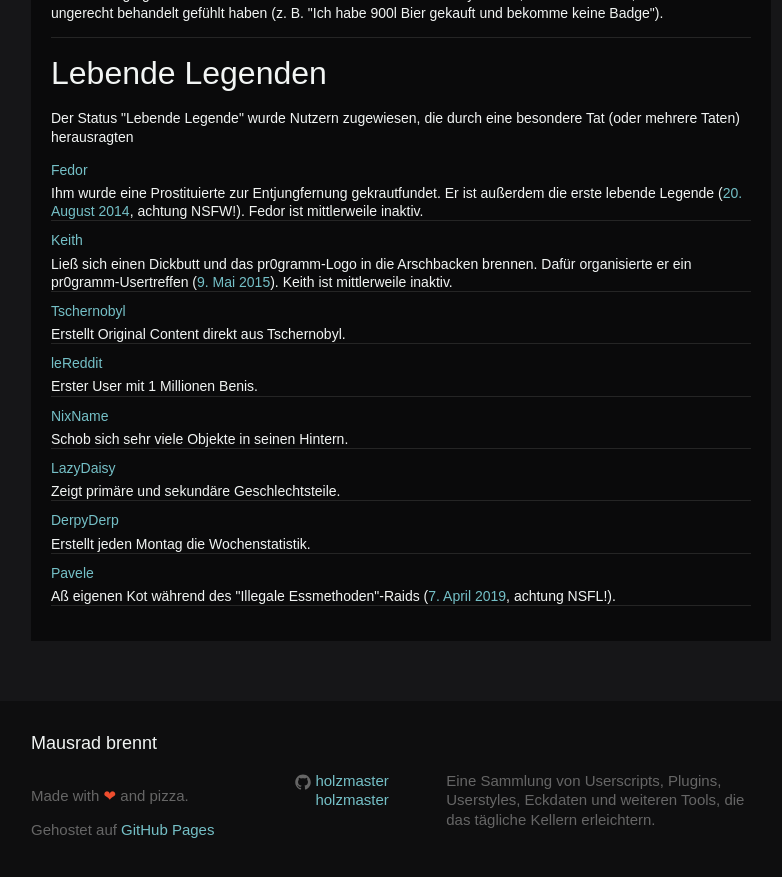
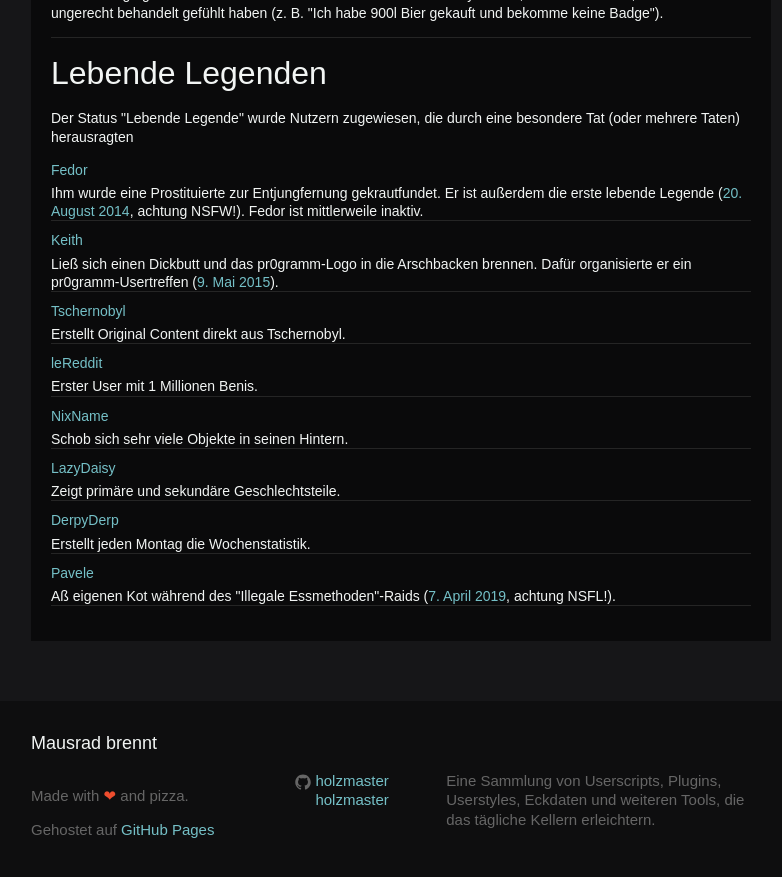
Before and after one commit to holzmaster/userscripts, a Jekyll site: the page built from miniwiki.html, in a window 1280 px wide and 900 px high, scrolled down 3952 px. Shown: the top 877 px of the window, without its empty margins (239-1021 px from the left). Built offline with Jekyll 4.4.1, drawn with Linux system fonts in a browser that asks for light colours.

Commit message:
Keith ist wieder aktiv! :)

```diff
--- a/miniwiki.html
+++ b/miniwiki.html
@@ -268,7 +268,7 @@ permalink: /miniwiki/
 		<dt><a href="//pr0gramm.com/user/Fedor">Fedor</a></dt>
 		<dd>Ihm wurde eine Prostituierte zur Entjungfernung gekrautfundet. Er ist außerdem die erste lebende Legende (<a href="//pr0gramm.com/user/Fedor/uploads/282375">20. August 2014</a>, achtung NSFW!). Fedor ist mittlerweile inaktiv.</dd>
 		<dt><a href="//pr0gramm.com/user/Keith">Keith</a></dt>
-		<dd>Ließ sich einen Dickbutt und das pr0gramm-Logo in die Arschbacken brennen. Dafür organisierte er ein pr0gramm-Usertreffen (<a href="//pr0gramm.com/user/Keith/uploads/777153">9. Mai 2015</a>). Keith ist mittlerweile inaktiv.</dd>
+		<dd>Ließ sich einen Dickbutt und das pr0gramm-Logo in die Arschbacken brennen. Dafür organisierte er ein pr0gramm-Usertreffen (<a href="//pr0gramm.com/user/Keith/uploads/777153">9. Mai 2015</a>).</dd>
 		<dt><a href="//pr0gramm.com/user/Tschernobyl">Tschernobyl</a></dt>
 		<dd>Erstellt Original Content direkt aus Tschernobyl.</dd>
 		<dt><a href="//pr0gramm.com/user/leReddit">leReddit</a></dt>
```
